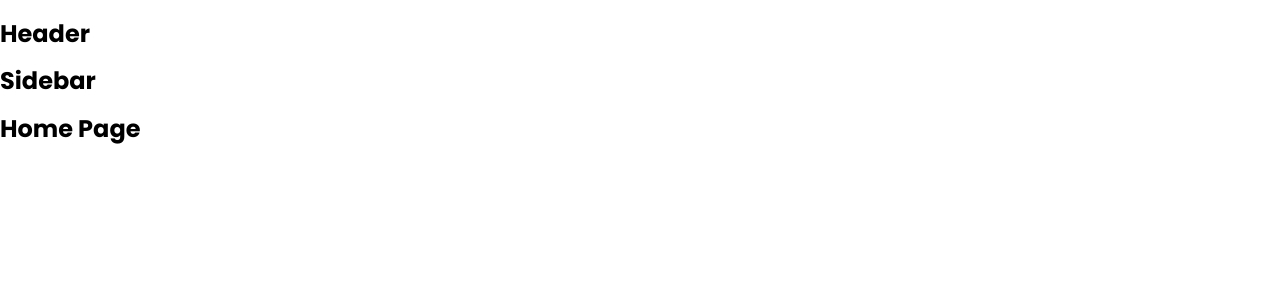
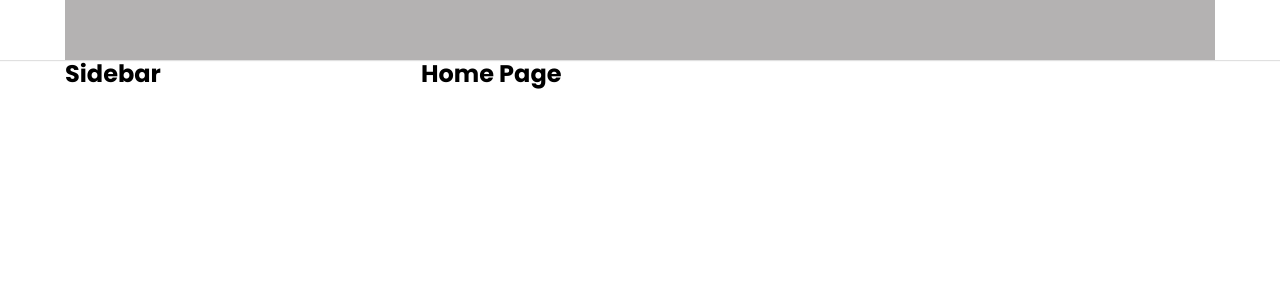
Before and after one commit to tuanphamdvf/tiktok-ui, a React (Create React App) app: page / in a window 1280 px wide. Shown: the top 300 px of the page. Built offline with nearby package versions, Linux system fonts and the light colour scheme.

Commit message:
Layout/css

```diff
--- a/package.json
+++ b/package.json
@@ -6,6 +6,7 @@
     "@testing-library/jest-dom": "^5.16.4",
     "@testing-library/react": "^13.2.0",
     "@testing-library/user-event": "^13.5.0",
+    "classnames": "^2.3.1",
     "normalize.css": "^8.0.1",
     "react": "^18.1.0",
     "react-dom": "^18.1.0",
--- a/src/components/GlobalStyles/GlobalStyles.scss
+++ b/src/components/GlobalStyles/GlobalStyles.scss
@@ -5,6 +5,8 @@
     --primary: #fe2c55;
 }
 * {
+    margin: 0;
+    padding: 0;
     box-sizing: border-box;
 }
 html {
--- /dev/null
+++ b/src/components/Layout/DefaultLayout/DefaultLayout.module.scss
@@ -0,0 +1,14 @@
+.wrapper {
+    display: flex;
+    flex-direction: column;
+    align-items: center;
+}
+.container {
+    display: flex;
+    width: 1150px;
+}
+.content {
+    flex: 1;
+    background-color: #ccc;
+    min-height: 1000px;
+}
--- /dev/null
+++ b/src/components/Layout/DefaultLayout/Sidebar/Sidebar.module.scss
@@ -0,0 +1,3 @@
+.wrapper {
+    width: 356px;
+}
--- a/src/components/Layout/DefaultLayout/Sidebar/index.js
+++ b/src/components/Layout/DefaultLayout/Sidebar/index.js
@@ -1,5 +1,12 @@
+import classNames from 'classnames/bind';
+import Styles from './Sidebar.module.scss';
+const cx = classNames.bind(Styles);
 function Sidebar() {
-    return <h2>Sidebar</h2>;
+    return (
+        <aside className={cx('wrapper')}>
+            <h2>Sidebar</h2>
+        </aside>
+    );
 }
 
 export default Sidebar;
--- a/src/components/Layout/DefaultLayout/index.js
+++ b/src/components/Layout/DefaultLayout/index.js
@@ -1,10 +1,13 @@
 import Header from '~/components/Layout/components/Header';
 import Sidebar from './Sidebar';
+import classNames from 'classnames/bind';
+import styles from './DefaultLayout.module.scss';
+const cx = classNames.bind(styles);
 function DefaultLayout({ children }) {
     return (
-        <div>
+        <div className={cx('wrapper')}>
             <Header />
-            <div className="container">
+            <div className={cx('container')}>
                 <Sidebar />
                 <div className=" content"> {children} </div>
             </div>
--- /dev/null
+++ b/src/components/Layout/components/Header/Header.module.scss
@@ -0,0 +1,12 @@
+.wrapper {
+    width: 100%;
+    height: 60px;
+    box-shadow: 0px 1px 1px rgb(0 0 0 / 12%);
+    display: flex;
+    justify-content: center;
+}
+.inner {
+    height: 100%;
+    width: 1150px;
+    background-color: rgb(180, 178, 178);
+}
--- a/src/components/Layout/components/Header/index.js
+++ b/src/components/Layout/components/Header/index.js
@@ -1,5 +1,18 @@
+import Styles from './Header.module.scss';
+import classNames from 'classnames/bind';
+const cx = classNames.bind(Styles);
+
 function Header() {
-    return <h2>Header</h2>;
+    return (
+        <header className={cx('wrapper')}>
+            <div className={cx('inner')}>
+                {
+                    //logo
+                    //search
+                }
+            </div>
+        </header>
+    );
 }
 
 export default Header;
```
Also changed, not shown: 1 other file (tests, documents, lock files or other folders).
